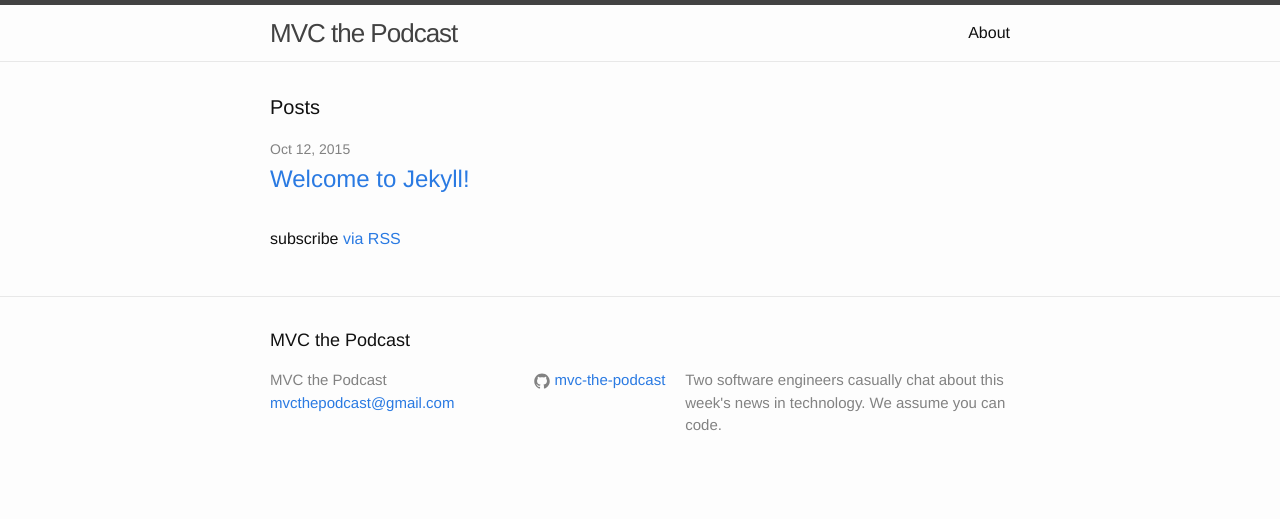
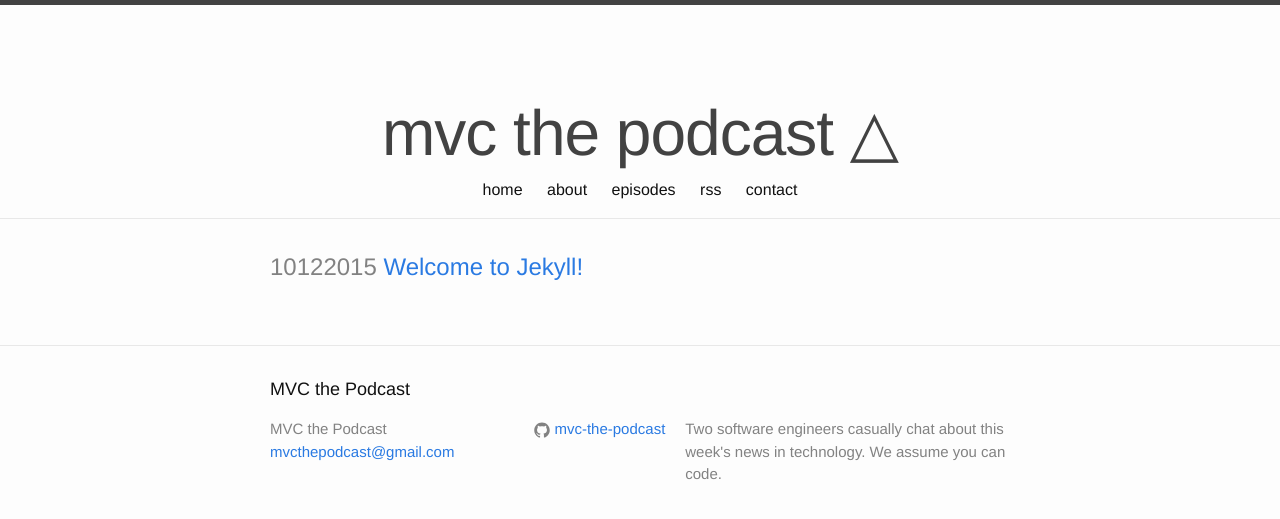
Before and after one commit to mvc-the-podcast/mvc-the-podcast.github.io, a Jekyll site: the page built from index.html, in a window 1280 px wide. Shown: the top 519 px of the page. Built offline with Jekyll 4.4.1, drawn with Linux system fonts in a browser that asks for light colours.

Commit message:
adding all

```diff
--- a/_includes/header.html
+++ b/_includes/header.html
@@ -2,7 +2,7 @@
 
   <div class="wrapper">
 
-    <a class="site-title" href="{{ site.baseurl }}/">{{ site.title }}</a>
+    <span class="site-title">{{ site.title }} &#9651</span>
 
     <nav class="site-nav">
       <a href="#" class="menu-icon">
@@ -14,11 +14,15 @@
       </a>
 
       <div class="trigger">
+        <a class="page-link" href="{{ prepend: site.baseurl }}">Home</a>
         {% for page in site.pages %}
           {% if page.title %}
           <a class="page-link" href="{{ page.url | prepend: site.baseurl }}">{{ page.title }}</a>
           {% endif %}
         {% endfor %}
+        <a class="page-link" href="https://soundcloud.com/mvcthepodcast">episodes</a>
+        <a class="page-link" href="http://feeds.soundcloud.com/users/soundcloud:users:172391622/sounds.rss">rss</a>
+        <a class="page-link" href="">contact</a>
       </div>
     </nav>
 
--- a/_sass/_layout.scss
+++ b/_sass/_layout.scss
@@ -8,14 +8,24 @@
 
     // Positioning context for the mobile navigation icon
     position: relative;
+
+    text-transform: lowercase;
+
+    @media screen and (min-width: $on-laptop) {
+      text-align: center;
+      padding-top: 100px;
+    }
 }
 
 .site-title {
-    font-size: 26px;
+    font-size: 48pt;
     line-height: 56px;
     letter-spacing: -1px;
     margin-bottom: 0;
-    float: left;
+    @include media-query($on-palm) {
+      font-size: 26px;
+      float: left;
+    }
 
     &,
     &:visited {
@@ -24,7 +34,6 @@
 }
 
 .site-nav {
-    float: right;
     line-height: 56px;
 
     .menu-icon {
@@ -42,6 +51,7 @@
     }
 
     @include media-query($on-palm) {
+        float: right;
         position: absolute;
         top: 9px;
         right: 30px;
@@ -83,6 +93,7 @@
             display: block;
             padding: 5px 10px;
         }
+
     }
 }
 
@@ -179,12 +190,16 @@
 }
 
 .post-meta {
-    font-size: $small-font-size;
+    @include media-query($on-palm) {
+      font-size: $small-font-size;
+    }
     color: $grey-color;
 }
 
 .post-link {
-    display: block;
+    @include media-query($on-palm) {
+      display: block;
+    }
     font-size: 24px;
 }
 
--- a/index.html
+++ b/index.html
@@ -4,20 +4,16 @@
 
 <div class="home">
 
-  <h1 class="page-heading">Posts</h1>
-
   <ul class="post-list">
     {% for post in site.posts %}
       <li>
-        <span class="post-meta">{{ post.date | date: "%b %-d, %Y" }}</span>
+        <h2>
+          <span class="post-meta">{{ post.date | date: "%m%d%Y" }}</span>
 
-        <h2>
           <a class="post-link" href="{{ post.url | prepend: site.baseurl }}">{{ post.title }}</a>
         </h2>
       </li>
     {% endfor %}
   </ul>
 
-  <p class="rss-subscribe">subscribe <a href="{{ "/feed.xml" | prepend: site.baseurl }}">via RSS</a></p>
-
 </div>
```
